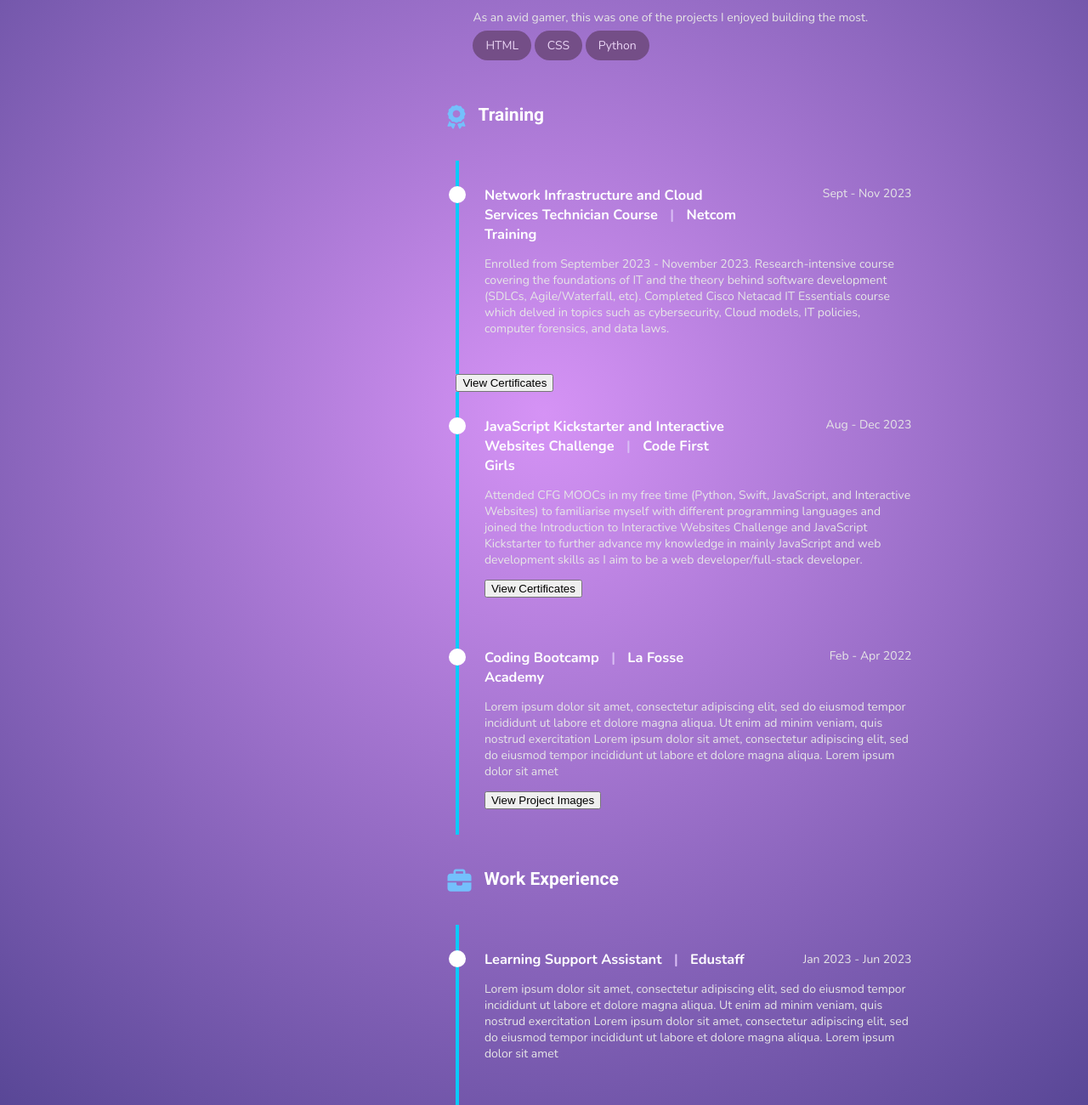
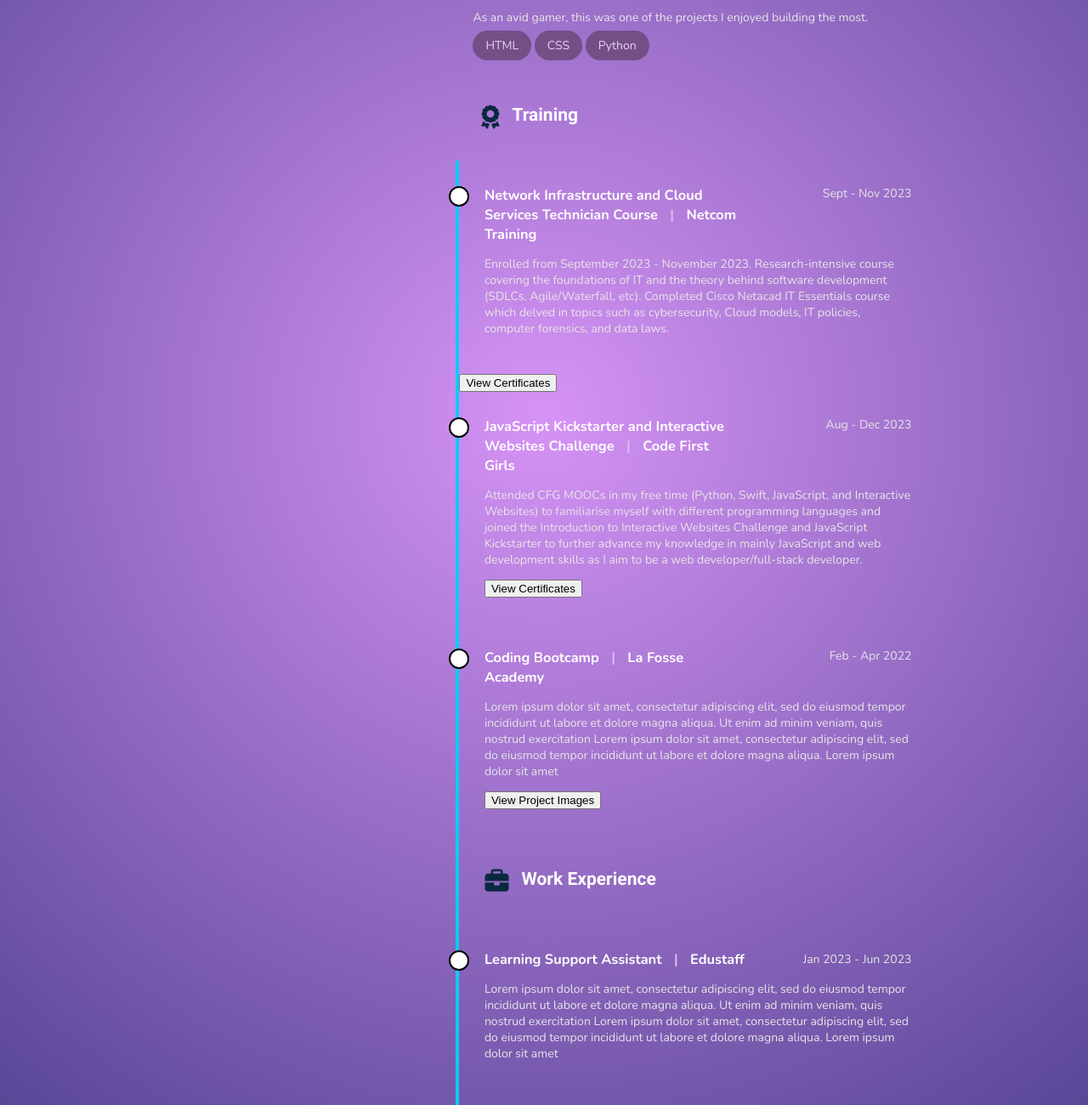
Before and after one commit to hihaianh/showcasePortfolio, a plain HTML site: page index.html in a window 1280 px wide. Shown: the part 1160-2460 px from the top of the page at 85% size. Drawn offline with nearby package versions, Linux system fonts and the light colour scheme; a web font is replaced by a local one.

Commit message:
small styling changes
main header margin change

```diff
--- a/index.html
+++ b/index.html
@@ -80,14 +80,14 @@
         <div id="nav-item-three-container"></div>
         <div id="nav-item-four-container"></div> -->
 
-        <div id="default-container">
+
 
         <p>My name is Hai Anh Nguyen, but I go by Anh. Lorem ipsum dolor sit amet, consectetur adipiscing elit, sed do eiusmod tempor incididunt ut labore et dolore magna aliqua. Ut enim ad minim veniam, quis nostrud exercitation Lorem ipsum dolor sit amet, consectetur adipiscing elit, sed do eiusmod tempor incididunt ut labore et dolore magna aliqua.
             Lorem ipsum dolor sit amet, consectetur adipiscing elit, sed do eiusmod tempor incididunt ut labore et dolore magna aliqua. Ut enim ad minim veniam, quis nostrud exercitation Lorem ipsum dolor sit amet, consectetur adipiscing elit, sed do eiusmod tempor incididunt ut labore et dolore magna aliqua.
 
         </p>
         <div class="main-header">
-            <i class="fa-solid fa-diagram-project fa-2xl" style="color: #74C0FC;"></i>
+            <i class="fa-solid fa-diagram-project fa-2xl" style="color: #0a2940;"></i>
             <h2 id="projects">Projects</h2>
         </div>
             <div class="project-box">
@@ -132,9 +132,10 @@
             </div>
         <!-- Relevant Academic Experience -->
         <div class="main-header">
-            <i class="fa-solid fa-award fa-2xl" style="color: #74C0FC;"></i>
+            <i class="fa-solid fa-award fa-2xl" style="color: #0a2940;"></i>
             <h2 id="academic-experience">Training</h2>
         </div>
+        <div id="default-container">
         <div class="text-box">
         <div class="exp-header">
             <h3 class="exp-title">Network Infrastructure and Cloud Services Technician Course <span class="divider">|</span> Netcom Training</h3>
@@ -146,6 +147,7 @@
         </p>
         </div>
         <a href="#"><button>View Certificates</button></a>
+
 
         <div class="text-box">
         <div class="exp-header">
@@ -167,7 +169,7 @@
         </div>
 
         <div class="main-header">
-            <i class="fa-solid fa-briefcase fa-2xl" style="color: #74C0FC;"></i>
+            <i class="fa-solid fa-briefcase fa-2xl" style="color: #0a2940;"></i>
             <h2 id="work-experience">Work Experience</h2>
         </div>
 
--- a/styles.css
+++ b/styles.css
@@ -131,7 +131,7 @@ body {
     display: flex;
     flex-wrap: wrap;
     flex-direction: row;
-    margin: 40px -10px;
+    margin: 40px 30px;
 }
 
 .fa-solid {
@@ -144,6 +144,11 @@ body {
     transition: 0.3s ease;
     padding: 1.845rem;
     position: relative;
+    /* border-left: 4px solid #0acafa; */
+}
+
+
+#default-container {
     border-left: 4px solid #0acafa;
 }
 
@@ -157,6 +162,7 @@ body {
     z-index: 1;
     top: 30px;
     left: -12px;
+    border: 2px solid black;
 }
 
 .text-box:hover {
@@ -184,4 +190,5 @@ body {
 footer i {
     display: flex;
     justify-content: flex-end;
+    margin: 0px -10px;
 }
```
